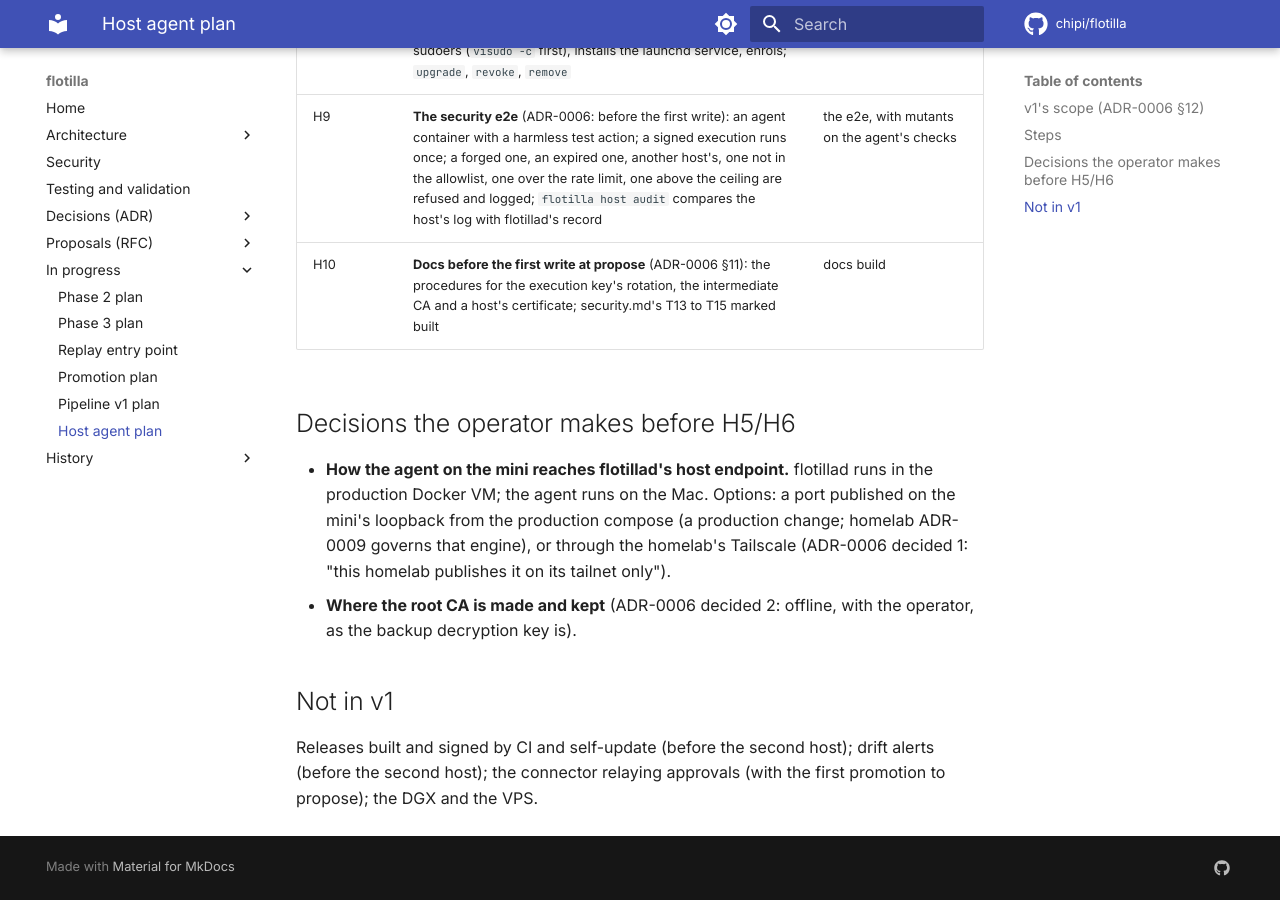
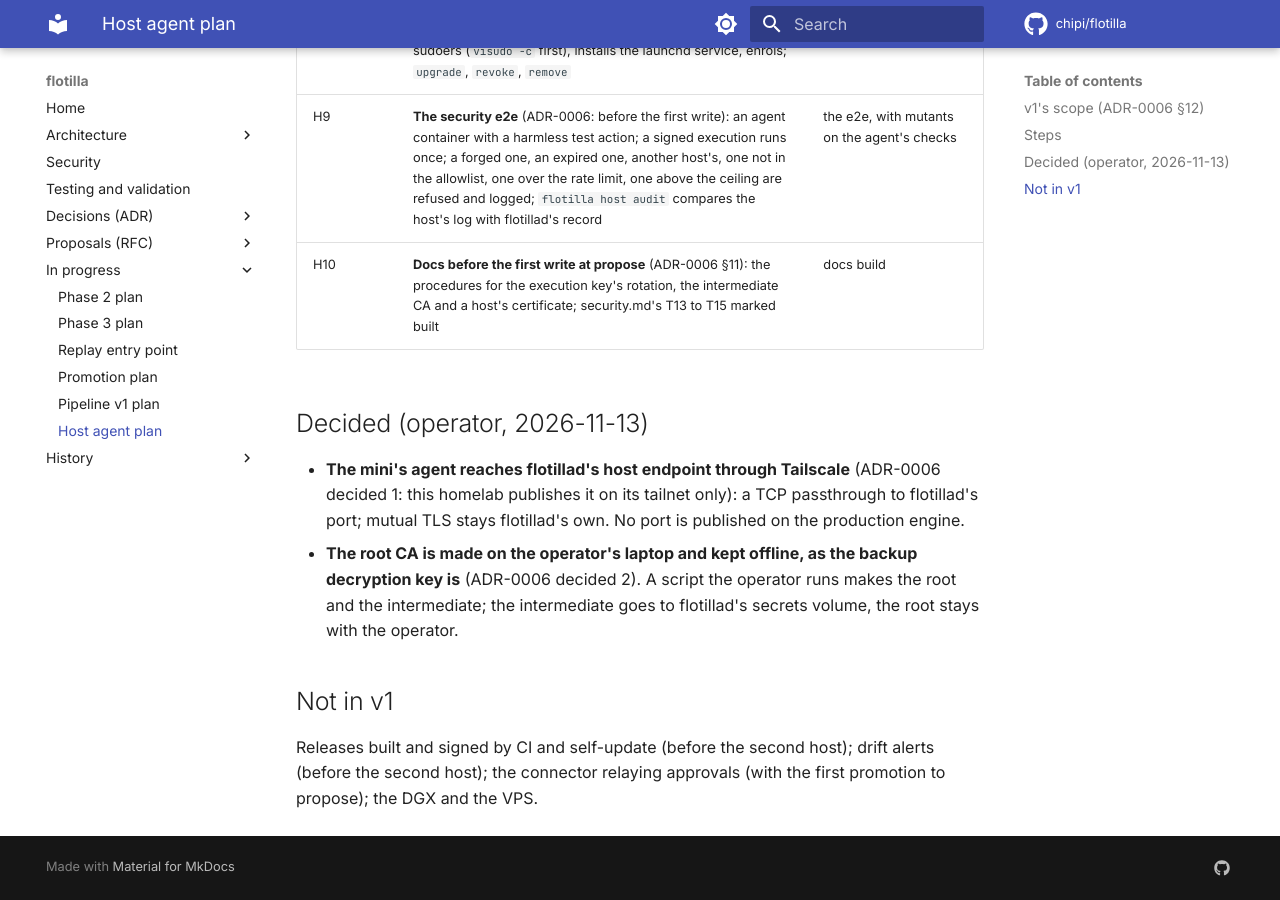
Before and after one commit to chipi/flotilla, an MkDocs documentation site: the page built from docs/wip/host-agent-plan.md, in a window 1280 px wide and 900 px high, scrolled down 1865 px. Built offline with MkDocs 1.6.1 and Material for MkDocs 9.7.7, drawn with Linux system fonts in a browser that asks for light colours; comment, search, counter and statistics services are not loaded.

Commit message:
docs(wip): the operator's decisions: deploy Sat 11-15 after the weekly check; host endpoint via Tailscale; root CA on the laptop, offline
Co-Authored-By: Claude Opus 5.5 <noreply@anthropic.com>
Claude-Session: https://claude.ai/code/session_014cvkLDhZiuT6G7yUUfGC4i

```diff
--- a/docs/wip/host-agent-plan.md
+++ b/docs/wip/host-agent-plan.md
@@ -31,14 +31,14 @@ the host; the path is built and proven in the e2e, and used from the first promo
 | H9 | **The security e2e** (ADR-0006: before the first write): an agent container with a harmless test action; a signed execution runs once; a forged one, an expired one, another host's, one not in the allowlist, one over the rate limit, one above the ceiling are refused and logged; `flotilla host audit` compares the host's log with flotillad's record | the e2e, with mutants on the agent's checks |
 | H10 | **Docs before the first write at propose** (ADR-0006 §11): the procedures for the execution key's rotation, the intermediate CA and a host's certificate; security.md's T13 to T15 marked built | docs build |
 
-## Decisions the operator makes before H5/H6
+## Decided (operator, 2026-11-13)
 
-- **How the agent on the mini reaches flotillad's host endpoint.** flotillad runs in the production
-  Docker VM; the agent runs on the Mac. Options: a port published on the mini's loopback from the
-  production compose (a production change; homelab ADR-0009 governs that engine), or through the
-  homelab's Tailscale (ADR-0006 decided 1: "this homelab publishes it on its tailnet only").
-- **Where the root CA is made and kept** (ADR-0006 decided 2: offline, with the operator, as the backup
-  decryption key is).
+- **The mini's agent reaches flotillad's host endpoint through Tailscale** (ADR-0006 decided 1: this
+  homelab publishes it on its tailnet only): a TCP passthrough to flotillad's port; mutual TLS stays
+  flotillad's own. No port is published on the production engine.
+- **The root CA is made on the operator's laptop and kept offline, as the backup decryption key is**
+  (ADR-0006 decided 2). A script the operator runs makes the root and the intermediate; the
+  intermediate goes to flotillad's secrets volume, the root stays with the operator.
 
 ## Not in v1
 
```
Also changed, not shown: docs/wip/pipeline-v1-plan.md (+2 -1 lines).
